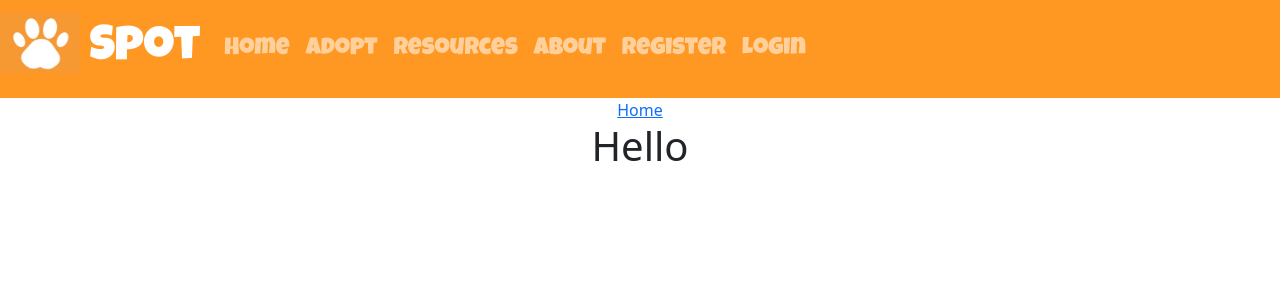
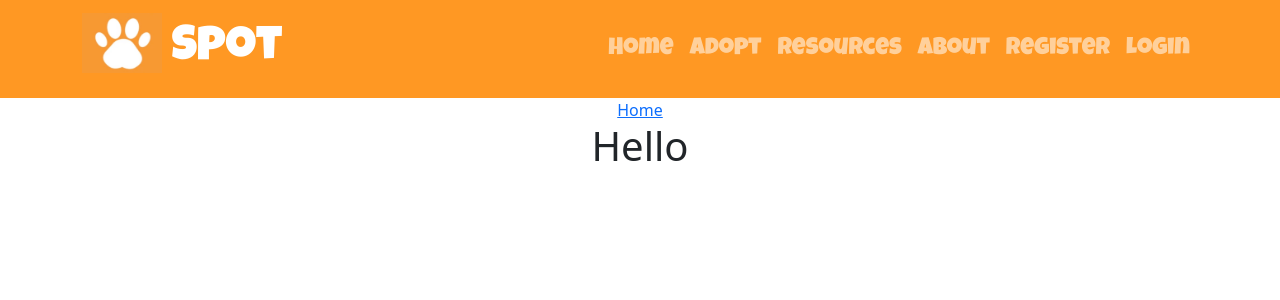
Before and after one commit to keepitclassick/spot, a React (Create React App) app in the folder client/: page / in a window 1280 px wide. Shown: the top 300 px of the page. Built offline with nearby package versions, Linux system fonts and the light colour scheme.

Commit message:
align nav links

```diff
--- a/client/src/Components/Navigation.jsx
+++ b/client/src/Components/Navigation.jsx
@@ -4,6 +4,7 @@ export default function Navigation() {
   return (
     <>
       <Navbar bg="dark" variant="dark">
+        <Container>
           <Navbar.Brand id="logo" href="#home">
             <img
               alt=""
@@ -14,7 +15,7 @@ export default function Navigation() {
             />{" "}
             Spot
           </Navbar.Brand>
-        <Nav id="links">
+          <Nav id="links" className="justify-content-end">
             <Nav.Item>
               <Nav.Link href="/home">Home</Nav.Link>
             </Nav.Item>
@@ -34,6 +35,7 @@ export default function Navigation() {
               <Nav.Link eventKey="/Login">Login</Nav.Link>
             </Nav.Item>
           </Nav>
+        </Container>
       </Navbar>
     </>
   );
--- a/client/src/Components/styles.scss
+++ b/client/src/Components/styles.scss
@@ -8,6 +8,7 @@ $dark: rgb(255, 152, 35);
 #links {
   font-size: 1.5em;
   font-family: "Luckiest Guy", cursive;
+  justify-content: space-between;
 }
 
 @import "~bootstrap/scss/bootstrap.scss";
```
Lines whose indentation alone changed are shown as unchanged.
